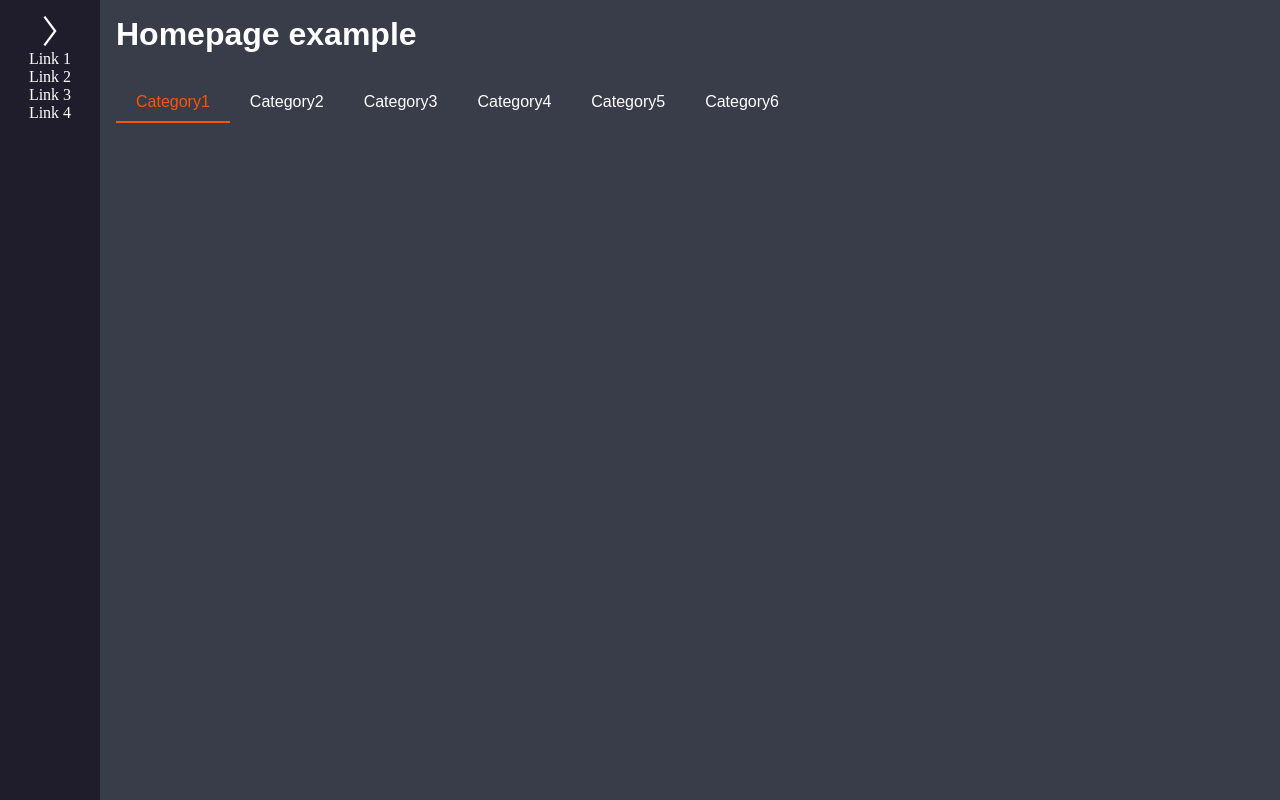
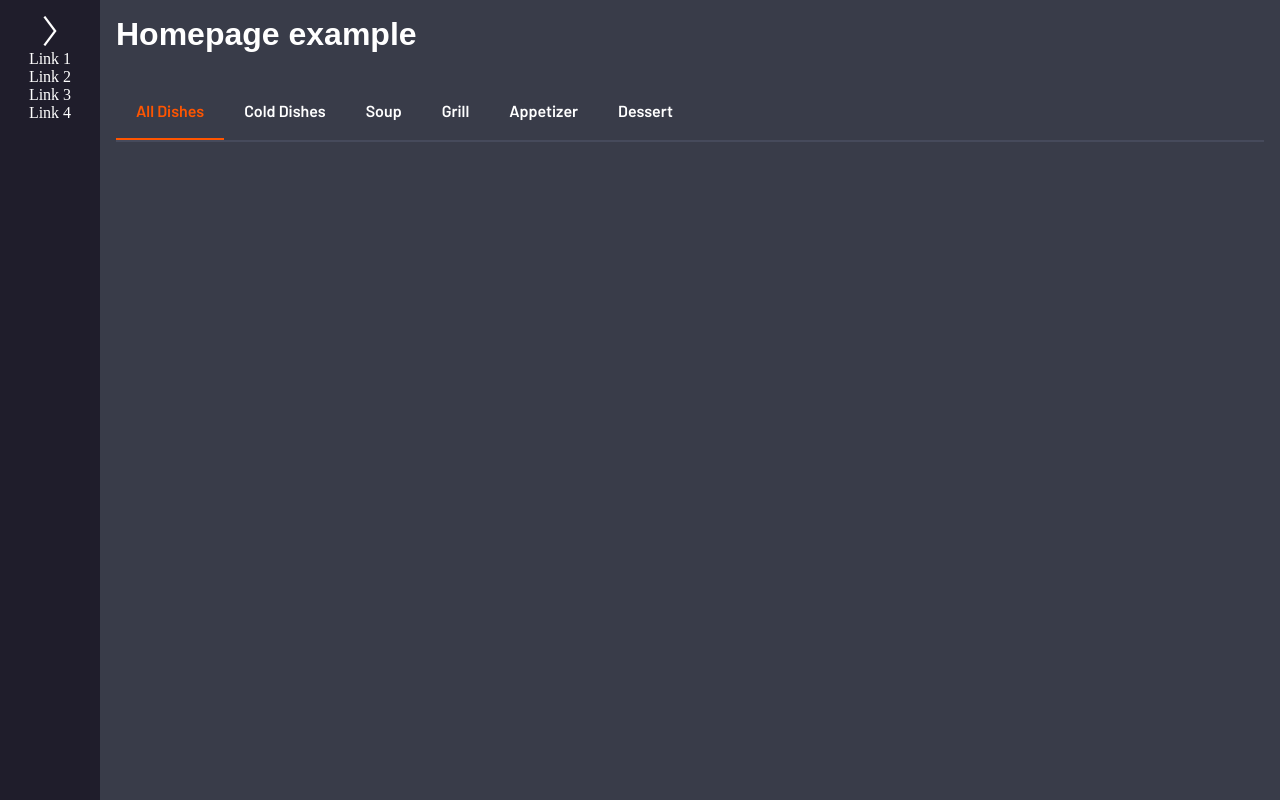
Before and after one commit to alperenustun/food-order-app, a React (Vite) app: page / in a window 1280 px wide. Built offline with nearby package versions, Linux system fonts and the light colour scheme; no server answers; the database is empty; sample sign-in values are in the browser's storage.

Commit message:
[FO-9] scss code corrected

```diff
--- a/index.html
+++ b/index.html
@@ -5,6 +5,9 @@
     <link rel="icon" type="image/svg+xml" href="/vite.svg" />
     <meta name="viewport" content="width=device-width, initial-scale=1.0" />
     <title>Food Order App</title>
+    <link rel="preconnect" href="https://fonts.googleapis.com">
+<link rel="preconnect" href="https://fonts.gstatic.com" crossorigin>
+<link href="https://fonts.googleapis.com/css2?family=Barlow:wght@400;600&family=Raleway:ital,wght@0,100..900;1,100..900&display=swap" rel="stylesheet">
   </head>
   <body>
     <div id="root"></div>
--- a/src/components/CategoryTabs/CategoryTabs.jsx
+++ b/src/components/CategoryTabs/CategoryTabs.jsx
@@ -7,27 +7,27 @@ function CategoryTabs() {
   const tabs = [
     {
       id: 1,
-      name: "Category1",
+      name: "All Dishes",
     },
     {
       id: 2,
-      name: "Category2",
+      name: "Cold Dishes",
     },
     {
       id: 3,
-      name: "Category3",
+      name: "Soup",
     },
     {
       id: 4,
-      name: "Category4",
+      name: "Grill",
     },
     {
       id: 5,
-      name: "Category5",
+      name: "Appetizer",
     },
     {
       id: 6,
-      name: "Category6",
+      name: "Dessert",
     },
   ];
 
@@ -37,7 +37,7 @@ function CategoryTabs() {
 
   return (
     <div>
-      <ul>
+      <ul className="tabs-wrapper">
         {tabs.map((tab) => (
           <li
             key={tab.id}
--- a/src/components/CategoryTabs/CategoryTabs.scss
+++ b/src/components/CategoryTabs/CategoryTabs.scss
@@ -1,31 +1,26 @@
-$primary-color: #ff5500;
-$secondary-color: white;
+.tabs-wrapper {
+  border-bottom: 2px solid #464a5b;
+  margin: 30px 0;
 
-$tab-padding: 10px 20px;
-$tab-margin: 30px 0;
-$tab-transition: background-color 0.6s ease, transform 0.5s ease;
+  .tab {
+    cursor: pointer;
+    display: inline-block;
+    justify-content: center;
+    align-items: center;
+    padding: 18px 20px;
+    color: #fff;
+    transition:background-color 0.6s ease, transform 0.5s ease;
+    font-family: "Barlow", sans-serif;
+    font-weight: 600;
 
-.tab {
-  cursor: pointer;
-  display: inline-block;
-  justify-content: center;
-  align-items: center;
-  padding: $tab-padding;
-  margin-right: 10px;
-  color: $secondary-color;
-  margin: $tab-margin;
-  transition: $tab-transition;
-
-  &.active-tab {
-    border-bottom: 2px solid $primary-color;
-    color: $primary-color;
+    &:hover {
+      border-bottom: 2px solid #ff5500;
+      color: #ff5500;
+    }
   }
 
-  &:hover {
-    background-color: $secondary-color;
-    transform: scale(1.05);
-    color: $primary-color;
-    border-radius: 10px;
-    padding: $tab-padding;
+  .active-tab {
+    border-bottom: 2px solid #ff5500;
+    color: #ff5500;
   }
 }
--- a/src/styles/abstracts/_variables.scss
+++ b/src/styles/abstracts/_variables.scss
@@ -13,3 +13,4 @@ $linear-color: linear-gradient(
 );
 
 $primary-font: "Outfit", sans-serif;
+$accent-font:"Barlow",sans-serif;
```
